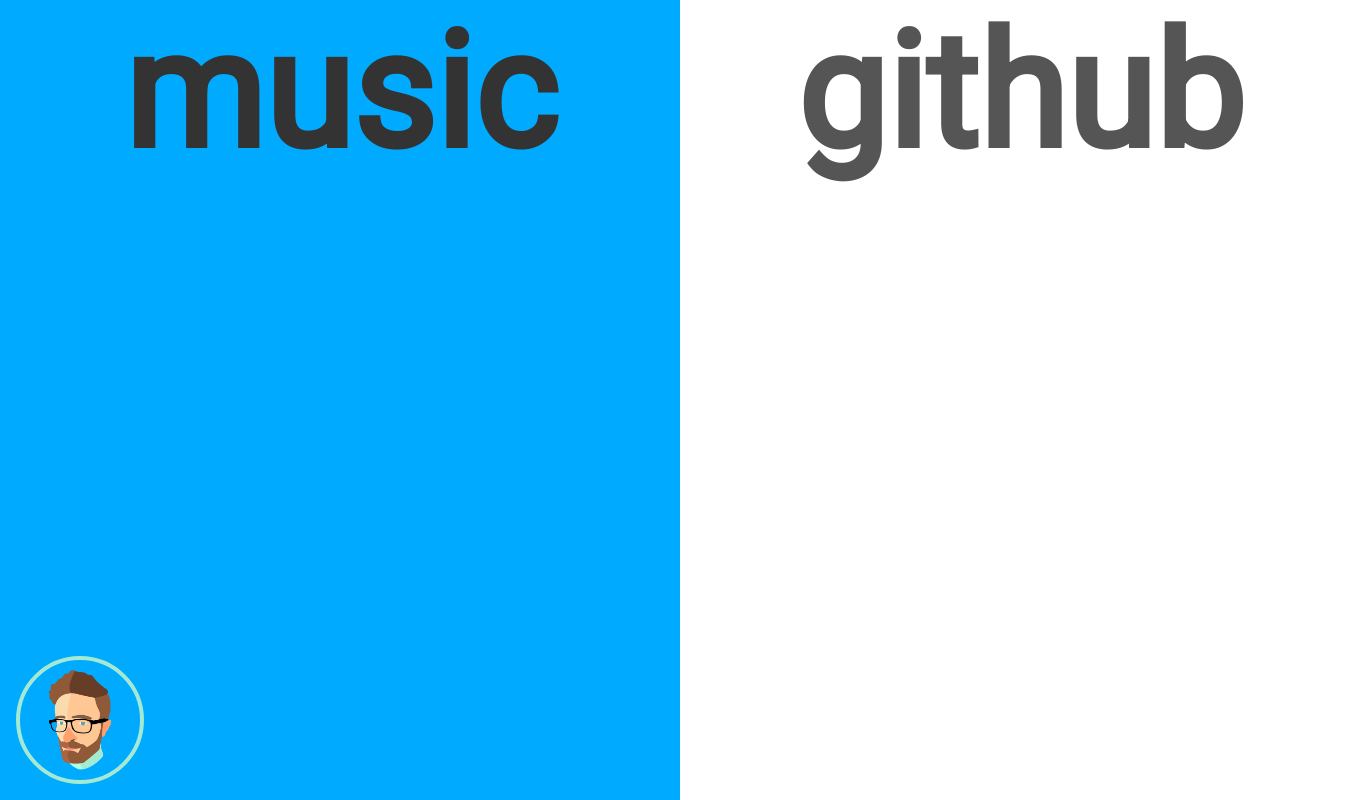
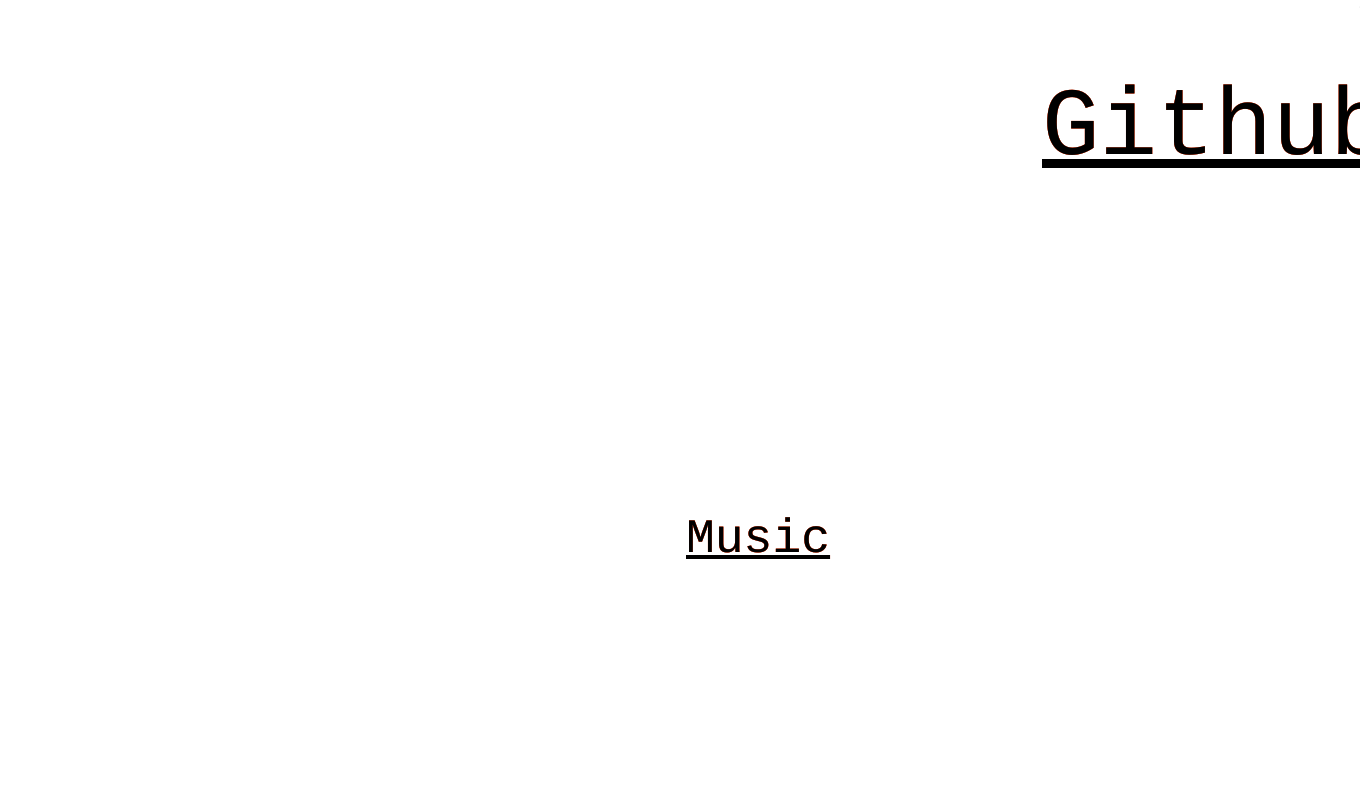
Before and after one commit to ohjann/Ohjann.github.io, a PHP site: page / in a window 1360 px wide; the page is wider, and only the part inside the window is pictured. Run offline with PHP 8.4, Linux system fonts and the light colour scheme; some libraries are stand-ins or nearby versions.

Commit message:
more changes

```diff
--- a/index.html
+++ b/index.html
@@ -4,40 +4,20 @@
         <meta charset="utf-8">
         <meta name="viewport" content="width=device-width, initial-scale=1">
 
-        <link href="https://fonts.googleapis.com/css?family=Roboto" rel="stylesheet">
-        <link href="https://fonts.googleapis.com/css?family=Open+Sans" rel="stylesheet">
         <link href='stylesheets/style.css' rel='stylesheet' type='text/css'>
 
         <script src="http://ajax.googleapis.com/ajax/libs/jquery/1.11.1/jquery.min.js"></script>
-        <script src="FitText.js/jquery.fittext.js"></script>
         <script src="scripts/script.js"></script>
 
         <title>Eoghan // Home</title>
 
     </head>
 
-    <body class="main">
-        <a href="https://soundcloud.com/ohjann/">
-            <div class="music">
-                <h1>Music</h1>
-            </div>
-        </a>
-        <a href="https://github.com/Ohjann/">
-            <div class="github">
-                <h1>Github</h1>
-            </div>
-        </a>
-        <div title="that's me 👀" class="me"></div>
-        <marquee>temp site, might get around to finishing it eventually... wee marquees 💃💃</marquee>
-        <script>
-          (function(i,s,o,g,r,a,m){i['GoogleAnalyticsObject']=r;i[r]=i[r]||function(){
-          (i[r].q=i[r].q||[]).push(arguments)},i[r].l=1*new Date();a=s.createElement(o),
-          m=s.getElementsByTagName(o)[0];a.async=1;a.src=g;m.parentNode.insertBefore(a,m)
-          })(window,document,'script','//www.google-analytics.com/analytics.js','ga');
-
-          ga('create', 'UA-57913327-1', 'auto');
-          ga('send', 'pageview');
-        </script>
-
+    <body>
+        <div class="main">
+            <a href="https://soundcloud.com/ohjann/">Music</a>
+            <a href="https://github.com/Ohjann/">Github</a>
+        </div>
+        <marquee>temp siteeeee💃💃</marquee>
     </body>
 </html>
--- a/sass/style.scss
+++ b/sass/style.scss
@@ -1,13 +1,4 @@
 @import "compass/css3";
-/*@font-face {
-    font-family: Futura;
-    src: url(../fonts/FuturaStd-Bold.ttf );
-}
-@font-face {
-    font-family: Orator;
-    src: url(../fonts/orator-regular.ttf );
-}*/
-
 * {
     box-sizing: border-box;
 }
@@ -35,74 +26,70 @@ html, body {
     height: 100%;
     width: 100%;
     margin:0;
-    font-family: Roboto;
+    font-family: courier, monospace;;
 }
-.music, .github {
-    text-transform: lowercase;
+
+.main {
+    position: absolute;
     height:100%;
-    width: 50%;
-    float: left;
+    width:100%;
+}
+a {
+    display: block;
+    color: black;
+    position: relative;
+    max-width: 40px;
     text-align: center;
-}
-.music {
-    background: #f50;
-    h1 {
-        color: #333;
+
+    &.spin {
+        -webkit-animation-name: spin;
+        -webkit-animation-duration: 2000ms;
+        -webkit-animation-iteration-count: infinite;
+        -webkit-animation-timing-function: linear;
+        -moz-animation-name: spin;
+        -moz-animation-duration: 2000ms;
+        -moz-animation-iteration-count: infinite;
+        -moz-animation-timing-function: linear;
+        -ms-animation-name: spin;
+        -ms-animation-duration: 2000ms;
+        -ms-animation-iteration-count: infinite;
+        -ms-animation-timing-function: linear;
+
+        animation-name: spin;
+        animation-duration: 2000ms;
+        animation-iteration-count: infinite;
+        animation-timing-function: linear;
     }
 }
-.github {
-    background: #fff;
-    h1 {
-        color: #555;
+.shadow {
+    text-shadow: 0px 0px #FF6138,
+    0px 0px #FF6138,
+    0px 0px #FF6138;
+    -webkit-transition: all 0.12s ease-out;
+    -moz-transition:    all 0.12s ease-out;
+    -ms-transition:     all 0.12s ease-out;
+    -o-transition:      all 0.12s ease-out;
 }
-}
-a {
-    &, &:hover, &:active, &:visited{
-        text-decoration: none;
-    }
-    &:hover * {
-        -webkit-filter: invert(100%);
-        filter: invert(100%);
-    }
+.shadow:hover {
+    color: #FFFF9D;
+    position: relative;
+    text-shadow: 1px 1px #FF6138,
+    2px 2px #FF6138,
+    3px 3px #FF6138,
+    4px 4px #FF6138,
+    5px 5px #FF6138,
+    6px 6px #FF6138;
 }
 
-h1 {
-    font-size: 10em;
-    margin: 0;
+@-moz-keyframes spin {
+    from { -moz-transform: rotate(0deg); }
+    to { -moz-transform: rotate(360deg); }
 }
-
-marquee {
-    background: transparent;
-    color: #14A697;
-    position: absolute;
-    bottom: 0;
-    width: 100%;
-    z-index: 5;
-    left: 0;
+@-webkit-keyframes spin {
+    from { -webkit-transform: rotate(0deg); }
+    to { -webkit-transform: rotate(360deg); }
 }
-
-.me {
-    background-image: url(../me_flat.png);
-    background-position: center;
-    background-size: 8em;
-    height: 8em;
-    width: 8em;
-    margin: 1em;
-    position: absolute;
-    bottom: 0;
-    left: 0;
-    border: 4px solid #A2EAD2;
-    border-radius: 50%;
-
-    -webkit-transition: -webkit-transform .8s ease-in-out;
-    transition: transform .8s ease-in-out;
-
-    &:hover {
-        -webkit-transform: rotate(360deg);
-        transform: rotate(360deg);
+@keyframes spin {
+    from {transform:rotate(0deg);}
+    to {transform:rotate(360deg);}
 }
-    &:active {
-        -webkit-transform: scale(0.7);
-        transform: scale(0.7);
-    }
-}
--- a/scripts/script.js
+++ b/scripts/script.js
@@ -1,22 +1,19 @@
 $(document).ready(function(){
 
-    var item = document.querySelectorAll('.js-onebyone');
-    $("#menu").click(function(){
-        $(".overlay").fadeToggle('slow');
-        animate(0)
+    $("a").each(function(){
+        var font_size = Math.round(Math.random() * (6) + 1);
+        $(this).css( "font-size", font_size + "em");
+        var top_off = Math.round(Math.random() * ($(".main").height() - 1) + 1) - $(this).outerHeight();
+        var left_off = Math.round(Math.random() * ($(".main").width() - 1) + 1) - $(this).outerWidth();
+        console.log(top_off, left_off);
+        $(this).css({
+            "top": Math.abs(top_off) + "px",
+            "left": Math.abs(left_off) + "px",
+        });
+        $(this).addClass("shadow");
     });
 
-    function animate(counter) {
-
-      setTimeout(function() {
-
-        item[counter].classList.toggle('show');
-
-        counter++;
-
-        if(counter < item.length) animate(counter);
-
-      }, 100);
-
-    }(0);
+    $("a").click(function(){
+        $(this).addClass("spin");
+    });
 });
--- a/stylesheets/style.css
+++ b/stylesheets/style.css
@@ -1,17 +1,9 @@
-/*@font-face {
-    font-family: Futura;
-    src: url(../fonts/FuturaStd-Bold.ttf );
-}
-@font-face {
-    font-family: Orator;
-    src: url(../fonts/orator-regular.ttf );
-}*/
-/* line 11, ../sass/style.scss */
+/* line 2, ../sass/style.scss */
 * {
   box-sizing: border-box;
 }
 
-/* line 20, ../sass/style.scss */
+/* line 11, ../sass/style.scss */
 .clearfix:after {
   visibility: hidden;
   display: block;
@@ -21,108 +13,103 @@
   height: 0;
 }
 
-/* line 28, ../sass/style.scss */
+/* line 19, ../sass/style.scss */
 .clearfix {
   display: inline-block;
 }
 
 /* start commented backslash hack \*/
-/* line 30, ../sass/style.scss */
+/* line 21, ../sass/style.scss */
 * html .clearfix {
   height: 1%;
 }
 
-/* line 31, ../sass/style.scss */
+/* line 22, ../sass/style.scss */
 .clearfix {
   display: block;
 }
 
 /* close commented backslash hack */
-/* line 34, ../sass/style.scss */
+/* line 25, ../sass/style.scss */
 html, body {
   height: 100%;
   width: 100%;
   margin: 0;
-  font-family: Roboto;
+  font-family: courier, monospace;
 }
 
-/* line 40, ../sass/style.scss */
-.music, .github {
-  text-transform: lowercase;
+/* line 32, ../sass/style.scss */
+.main {
+  position: absolute;
   height: 100%;
-  width: 50%;
-  float: left;
+  width: 100%;
+}
+
+/* line 37, ../sass/style.scss */
+a {
+  display: block;
+  color: black;
+  position: relative;
+  max-width: 40px;
   text-align: center;
 }
-
-/* line 47, ../sass/style.scss */
-.music {
-  background: #f50;
-}
-/* line 49, ../sass/style.scss */
-.music h1 {
-  color: #333;
+/* line 44, ../sass/style.scss */
+a.spin {
+  -webkit-animation-name: spin;
+  -webkit-animation-duration: 2000ms;
+  -webkit-animation-iteration-count: infinite;
+  -webkit-animation-timing-function: linear;
+  -moz-animation-name: spin;
+  -moz-animation-duration: 2000ms;
+  -moz-animation-iteration-count: infinite;
+  -moz-animation-timing-function: linear;
+  -ms-animation-name: spin;
+  -ms-animation-duration: 2000ms;
+  -ms-animation-iteration-count: infinite;
+  -ms-animation-timing-function: linear;
+  animation-name: spin;
+  animation-duration: 2000ms;
+  animation-iteration-count: infinite;
+  animation-timing-function: linear;
 }
 
-/* line 53, ../sass/style.scss */
-.github {
-  background: #fff;
-}
-/* line 55, ../sass/style.scss */
-.github h1 {
-  color: #555;
+/* line 64, ../sass/style.scss */
+.shadow {
+  text-shadow: 0px 0px #FF6138,  0px 0px #FF6138,  0px 0px #FF6138;
+  -webkit-transition: all 0.12s ease-out;
+  -moz-transition: all 0.12s ease-out;
+  -ms-transition: all 0.12s ease-out;
+  -o-transition: all 0.12s ease-out;
 }
 
-/* line 60, ../sass/style.scss */
-a, a:hover, a:active, a:visited {
-  text-decoration: none;
-}
-/* line 63, ../sass/style.scss */
-a:hover * {
-  -webkit-filter: invert(100%);
-  filter: invert(100%);
+/* line 73, ../sass/style.scss */
+.shadow:hover {
+  color: #FFFF9D;
+  position: relative;
+  text-shadow: 1px 1px #FF6138,  2px 2px #FF6138,  3px 3px #FF6138,  4px 4px #FF6138,  5px 5px #FF6138,  6px 6px #FF6138;
 }
 
-/* line 69, ../sass/style.scss */
-h1 {
-  font-size: 10em;
-  margin: 0;
+@-moz-keyframes spin {
+  from {
+    -moz-transform: rotate(0deg);
+  }
+  to {
+    -moz-transform: rotate(360deg);
+  }
 }
-
-/* line 74, ../sass/style.scss */
-marquee {
-  background: transparent;
-  color: #14A697;
-  position: absolute;
-  bottom: 0;
-  width: 100%;
-  z-index: 5;
-  left: 0;
+@-webkit-keyframes spin {
+  from {
+    -webkit-transform: rotate(0deg);
+  }
+  to {
+    -webkit-transform: rotate(360deg);
+  }
 }
-
-/* line 84, ../sass/style.scss */
-.me {
-  background-image: url(../me_flat.png);
-  background-position: center;
-  background-size: 8em;
-  height: 8em;
-  width: 8em;
-  margin: 1em;
-  position: absolute;
-  bottom: 0;
-  left: 0;
-  border: 4px solid #A2EAD2;
-  border-radius: 50%;
-  -webkit-transition: -webkit-transform .8s ease-in-out;
-  transition: transform .8s ease-in-out;
+@keyframes spin {
+  from {
+    transform: rotate(0deg);
+  }
+  to {
+    transform: rotate(360deg);
+  }
 }
-/* line 100, ../sass/style.scss */
-.me:hover {
-  -webkit-transform: rotate(360deg);
-  transform: rotate(360deg);
-}
-/* line 104, ../sass/style.scss */
-.me:active {
-  -webkit-transform: scale(0.7);
-  transform: scale(0.7);
-}
```
Lines whose indentation alone changed are shown as unchanged.
